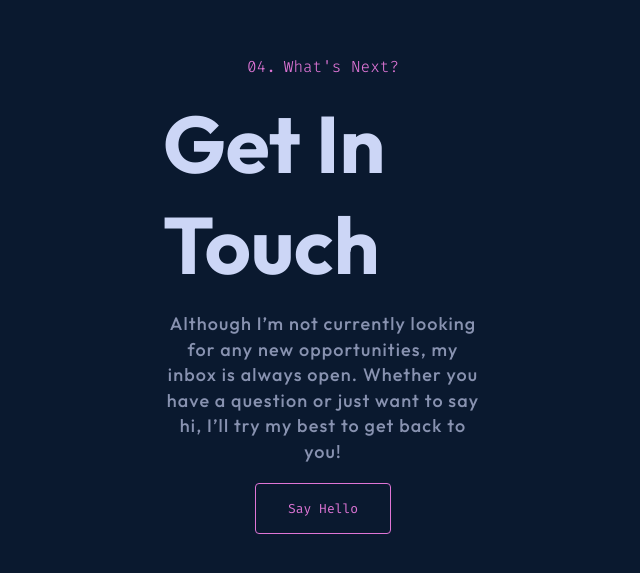
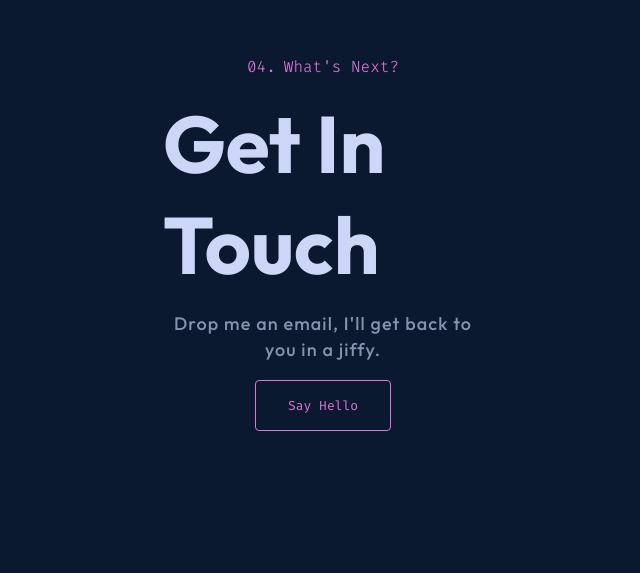
Before and after one commit to loribean/personal-portfolio, a Next.js app: page / in a window 1280 px wide. Shown: the part 4442-5015 px from the top of the page, without its empty margins (317-957 px from the left). Built offline with nearby package versions, Linux system fonts and the light colour scheme.

Commit message:
copy changes

```diff
--- a/src/app/sections/Contact.tsx
+++ b/src/app/sections/Contact.tsx
@@ -18,9 +18,7 @@ function Contact() {
       <h2 className="contact-title">What&apos;s Next?</h2>
       <h2 className="contact-sub-title">Get In Touch</h2>
       <p className="contact-text">
-        Although I’m not currently looking for any new opportunities, my inbox
-        is always open. Whether you have a question or just want to say hi, I’ll
-        try my best to get back to you!
+        Drop me an email, I'll get back to you in a jiffy.
       </p>
       <div className="contact-cta">
         <Button link="mailto:aureliadotlim@gmail.com" text="Say Hello" />
```
